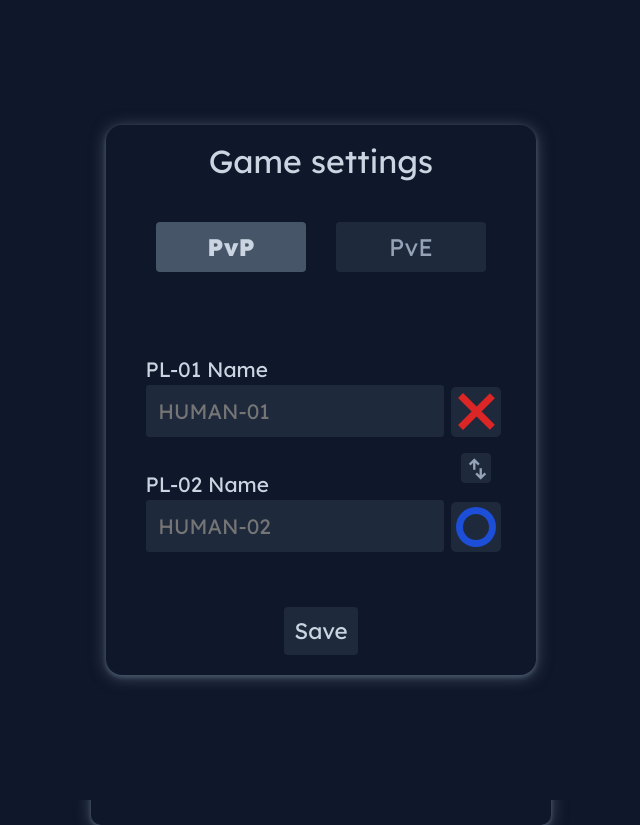
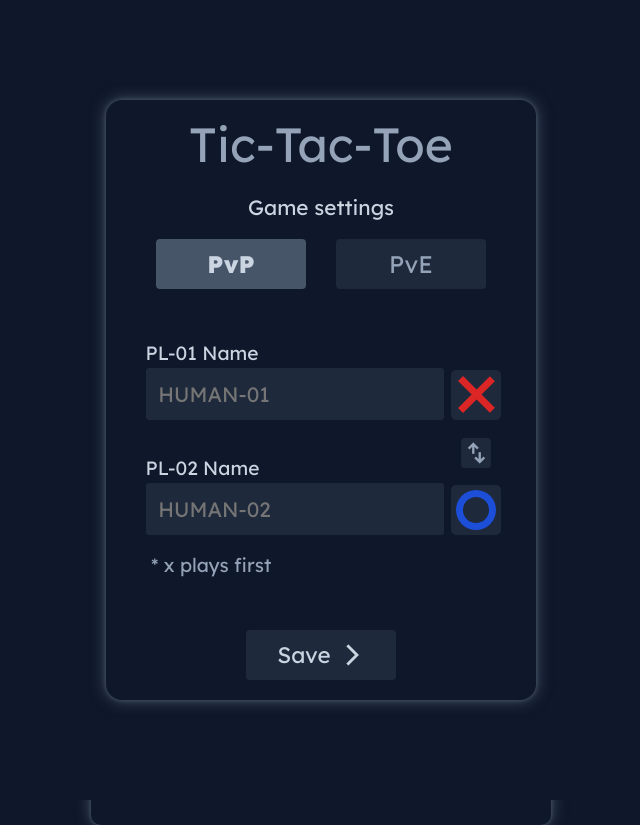
Before and after one commit to eLamine-dev/Tic-Tac-Toe, a website: page index.html in a window 1280 px wide. Shown: the whole page, without its empty margins (319-959 px from the left). Drawn offline with nearby package versions, Linux system fonts and the light colour scheme.

Commit message:
getting game setting from form

```diff
--- a/app.js
+++ b/app.js
@@ -158,12 +158,15 @@ const displayController = (function () {
    }
    setBoardHoverClass(gameEngin.getCurrentPlayer());
 
-   const gameSettings = document.getElementById('settings-modal');
+   const settingsModal = document.getElementById('settings-modal');
+   settingsModal.addEventListener('cancel', (event) => {
+      event.preventDefault();
+   });
 
    const gameModeBtns = document.querySelectorAll('input[name="game-mode"]');
    const gameLevel = document.getElementById('game-level');
    const player02Name = document.getElementById('player-two');
-   gameSettings.showModal();
+   settingsModal.showModal();
    gameModeBtns.forEach((btn) => {
       btn.addEventListener('change', (event) => {
          const mode = event.target.value;
@@ -176,6 +179,31 @@ const displayController = (function () {
          }
       });
    });
+
+   const settingsForm = document.getElementById('settings-form');
+
+   function getGameSettings() {
+      function getSymbol(elm) {
+         if (elm.classList.contains(X_SYMBOL)) return X_SYMBOL;
+         if (elm.classList.contains(O_SYMBOL)) return O_SYMBOL;
+      }
+      const pl01Symbol = document.getElementById('pl01-symbol');
+      const pl02Symbol = document.getElementById('pl02-symbol');
+      const formData = {
+         pl01Name: settingsForm.elements.player01Name.value,
+         pl02Name: settingsForm.elements.player02Name.value,
+         pl01Symbol: getSymbol(pl01Symbol),
+         pl02Symbol: getSymbol(pl02Symbol),
+      };
+      return formData;
+   }
+
+   settingsForm.addEventListener('submit', (e) => {
+      e.preventDefault();
+      let gameSettings = getGameSettings();
+      settingsModal.close();
+      console.log(gameSettings);
+   });
 })();
 
 // ============================================================================================================
--- a/index.html
+++ b/index.html
@@ -51,7 +51,8 @@
 
          <dialog id="settings-modal">
             <form id="settings-form">
-               <header id="form-header">Game settings</header>
+               <header id="form-header">Tic-Tac-Toe</header>
+               <h1 id="form-title">Game settings</h1>
                <fieldset id="game-mode">
                   <div>
                      <input
@@ -75,26 +76,27 @@
                      <label for="PvE">PvE</label>
                   </div>
                </fieldset>
+
                <div id="form-body">
                   <fieldset id="player-one">
-                     <label for="player01-name">PL-01 Name</label>
+                     <label for="player01Name">PL-01 Name</label>
                      <input
                         type="text"
-                        name="player01-name"
+                        name="player01Name"
                         placeholder="human-01"
                         maxlength="10"
                         required
                      />
                   </fieldset>
-                  <div class="symbol-choice x"></div>
+                  <div id="pl01-symbol" class="symbol-choice x"></div>
                   <button id="flip-symbols-btn">
                      <span class="material-symbols-outlined">swap_vert</span>
                   </button>
                   <fieldset id="player-two">
-                     <label for="player0-name">PL-02 Name</label>
+                     <label for="player02Name">PL-02 Name</label>
                      <input
                         type="text"
-                        name="player02-name"
+                        name="player02Name"
                         placeholder="human-02"
                         maxlength="10"
                         required
@@ -131,10 +133,15 @@
                         <label for="hard">HARD</label>
                      </div>
                   </fieldset>
-                  <div class="symbol-choice o"></div>
+                  <div id="pl02-symbol" class="symbol-choice o"></div>
                </div>
+               <div id="note">* x plays first</div>
                <footer>
-                  <button type="submit">Save</button>
+                  <button type="submit" id="save-settings">
+                     Save<span class="material-symbols-outlined">
+                        arrow_forward_ios
+                     </span>
+                  </button>
                </footer>
             </form>
          </dialog>
--- a/style.css
+++ b/style.css
@@ -44,8 +44,8 @@ body {
    align-items: center;
    background-color: var(--theme-darker);
    border-radius: 10px;
-   box-shadow: var(--theme-medium) 0px 2px 4px 0px,
-      var(--theme-medium) 0px 2px 16px 0px;
+   box-shadow: var(--theme-medium) 0px 0px 4px 0px,
+      var(--theme-medium) 0px 0px 16px 0px;
 }
 
 #board {
@@ -188,7 +188,7 @@ body {
 
 #settings-modal {
    color: var(--theme-lighter);
-   height: 550px;
+   height: 600px;
    width: min(430px, 100vw);
    position: fixed;
    top: 50%;
@@ -198,8 +198,8 @@ body {
    border: none;
    border-radius: 1rem;
    overflow: hidden;
-   box-shadow: var(--theme-medium) 0px 2px 4px 0px,
-      var(--theme-medium) 0px 2px 16px 0px;
+   box-shadow: var(--theme-medium) 0px 0px 4px 0px,
+      var(--theme-medium) 0px 0px 16px 0px;
    padding: 20px;
 }
 
@@ -233,11 +233,20 @@ body {
 }
 
 #form-header {
+   color: var(--theme-light);
+   height: 10%;
+   font-size: 3rem;
+}
+
+#form-title {
    color: var(--theme-lighter);
+   font-size: 1.3rem;
+}
+
+#settings-modal footer {
    height: 15%;
-   align-self: center;
-   justify-self: center;
-   font-size: 2rem;
+   display: flex;
+   align-items: end;
 }
 
 #game-mode {
@@ -284,12 +293,9 @@ body {
 
 #form-body {
    width: 90%;
-   flex: 1;
    display: grid;
    grid-template-columns: 85% 15%;
    grid-template-rows: 110px 110px;
-   font-size: 1.5rem;
-   align-content: center;
    align-items: flex-end;
    gap: 5px;
    position: relative;
@@ -297,7 +303,7 @@ body {
 
 #form-body label {
    color: var(--theme-lighter);
-   font-size: 1.3rem;
+   font-size: 1.2rem;
 }
 
 #flip-symbols-btn {
@@ -305,9 +311,12 @@ body {
    width: 30px;
    position: absolute;
    color: var(--theme-light);
-   top: 54%;
+   top: 57%;
    left: 90%;
-   padding: 4px;
+   padding: 5px;
+   display: flex;
+   align-items: center;
+   justify-content: center;
 }
 
 .symbol-choice {
@@ -320,6 +329,13 @@ body {
    align-items: center;
    border-radius: 5px;
    position: relative;
+}
+
+#note {
+   align-self: start;
+   font-size: 1.2rem;
+   padding-left: 25px;
+   color: var(--theme-light);
 }
 
 #difficulty-choices {
@@ -367,13 +383,14 @@ body {
    justify-content: space-around;
 }
 
-.bottom-buttons button {
+.bottom-buttons button,
+#save-settings {
    height: 50px;
-   min-width: 140px;
+   min-width: 150px;
    display: flex;
    align-items: center;
    justify-content: center;
-   gap: 5px;
+   gap: 10px;
 }
 
 button {
@@ -386,6 +403,10 @@ button {
    cursor: pointer;
 }
 
+button:hover {
+   background-color: var(--theme-medium);
+}
+
 .material-symbols-outlined {
    font-variation-settings: 'FILL' 0, 'wght' 700, 'GRAD' 0, 'opsz' 48;
 }
```
